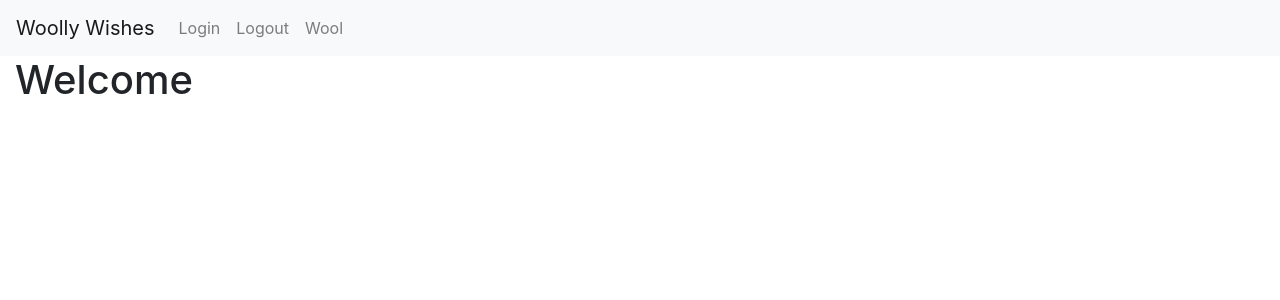
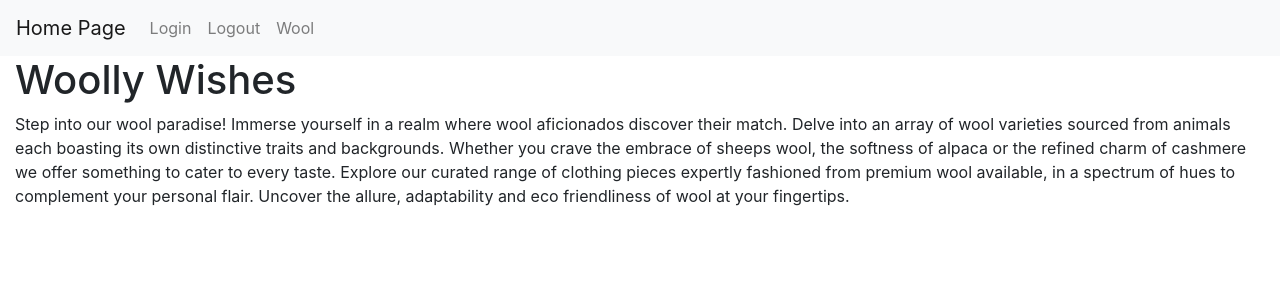
Before and after one commit to ProjectOfAlmiraWool/Wool, a Flask app: template templates/index.html in a window 1280 px wide. Shown: the top 300 px of the page. Run offline with Flask 3, Linux system fonts and the light colour scheme; the template is opened without the code that fills it, so the values that code supplies are empty.

Commit message:
Add files via upload

```diff
--- a/routes.py
+++ b/routes.py
@@ -1,9 +1,11 @@
 from flask import Flask, redirect, url_for, render_template, request, session, flash
 from datetime import timedelta
+
 
 app = Flask(__name__)
 app.secret_key = "hello"
 app.permanent_session_lifetime = timedelta(days=1)
+
 
 @app.route("/")
 def home():
@@ -53,9 +55,12 @@ def logout():
   return redirect(url_for("login"))
 
 
+
+
 if __name__ == "__main__":
   app.app_context()
   app.run(debug=True)
+
 
 @app.route("/user")
 def user():
@@ -66,5 +71,6 @@ def user():
         flash("You are not logged in!")
         return redirect(url_for("login"))
 
+
 if __name__ == "__main__":
   app.run(debug=True)
--- a/templates/base.html
+++ b/templates/base.html
@@ -6,7 +6,7 @@
     </head>
     <body>
         <nav class="navbar navbar-expand-lg navbar-light bg-light">
-            <a class="navbar-brand" href="/woolly wishes">Woolly Wishes</a>
+            <a class="navbar-brand" href="/home page">Home Page</a>
             <button class="navbar-toggler" type="button" data-toggle="collapse" data-target="#navbarNav" aria-controls="navbarNav" aria-expanded="false" aria-label="Toggle navigation">
               <span class="navbar-toggler-icon"></span>
             </button>
--- a/templates/index.html
+++ b/templates/index.html
@@ -1,5 +1,6 @@
 {% extends "base.html" %}
 {% block title %}Home Page{% endblock %}
 {% block content %}
-<h1>Welcome</h1>
+<h1>Woolly Wishes</h1>
+<p> Step into our wool paradise! Immerse yourself in a realm where wool aficionados discover their match. Delve into an array of wool varieties sourced from animals each boasting its own distinctive traits and backgrounds. Whether you crave the embrace of sheeps wool, the softness of alpaca or the refined charm of cashmere we offer something to cater to every taste. Explore our curated range of clothing pieces expertly fashioned from premium wool available, in a spectrum of hues to complement your personal flair. Uncover the allure, adaptability and eco friendliness of wool at your fingertips.</p>
 {% endblock %}
--- a/templates/login.html
+++ b/templates/login.html
@@ -1,5 +1,5 @@
-{% extends "base.html" %}
 {% block title %}Login Page{% endblock %}
+
 
 {% block content %}
     {% with messages = get_flashed_messages() %}
```
Also changed, not shown: images/Chromakey-Green1-1-400x500.jpg (added).
